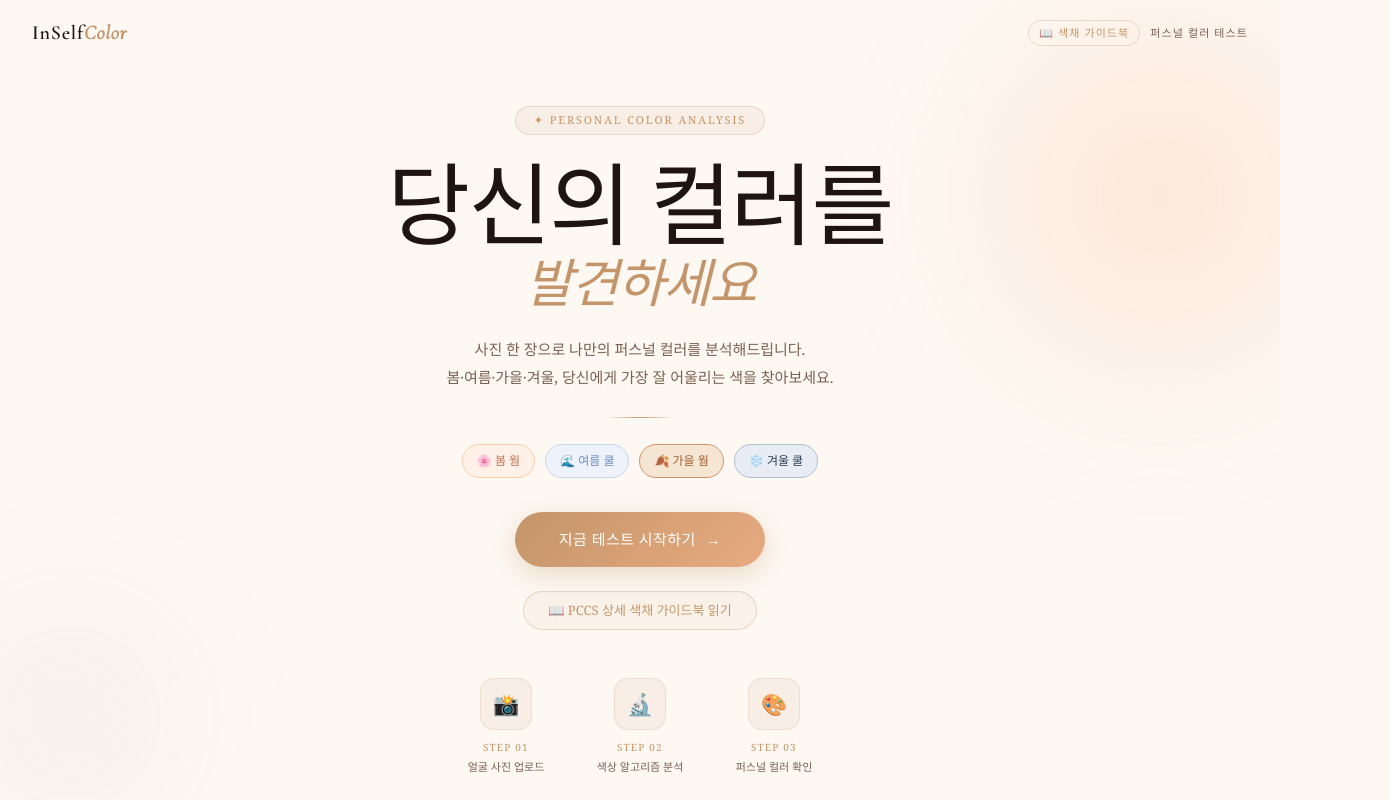
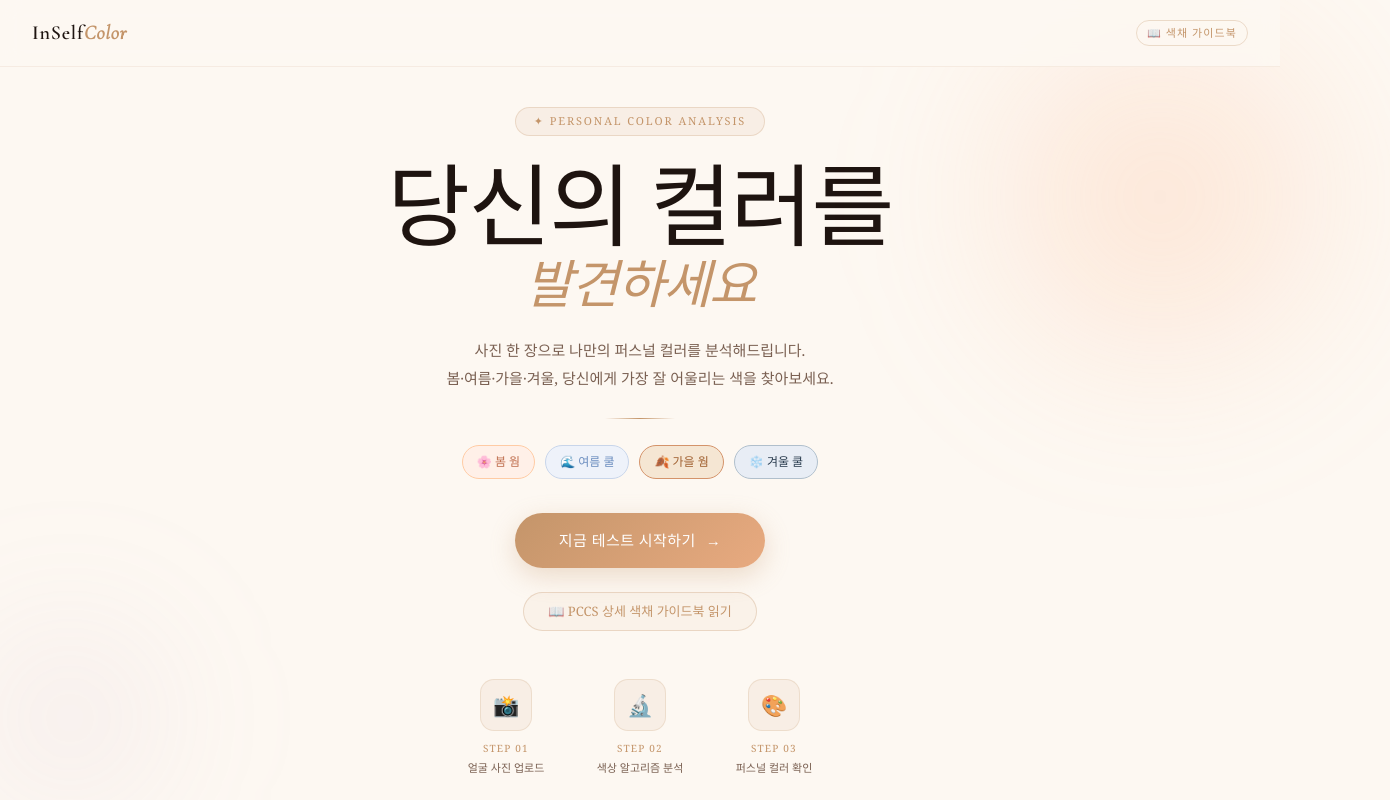
Before and after one commit to zezeStudio/InSelfColor, a React (Vite) app: page / in a window 1280 px wide. Shown: the top 800 px of the page, 1390 px wide, since content can reach past the window. Built offline with nearby package versions, Linux system fonts and the light colour scheme.

Commit message:
style: update UI navigation and design components
- Implement sticky headers with backdrop blur
- Update icon and labels for better visual consistency
- Improve color palette preview layout and styling

```diff
--- a/src/components/PersonalColorGuide.tsx
+++ b/src/components/PersonalColorGuide.tsx
@@ -156,8 +156,8 @@ const CSS = `
     --r:16px;--rl:24px;
     --fs:'Noto Serif KR',Georgia,serif;--fd:'Cormorant Garamond',Georgia,serif;
   }
-  body{background:var(--cream);font-family:var(--fs);color:var(--text);}
-  .gw{min-height:100vh;background:var(--cream);overflow-x:hidden;}
+  body{background:var(--cream);font-family:var(--fs);color:var(--text);overflow-x:hidden;}
+  .gw{min-height:100vh;background:var(--cream);position:relative;}
 
   /* ── NAV ── */
   .gnav{display:flex;align-items:center;justify-content:space-between;padding:18px 32px;position:sticky;top:0;background:rgba(253,248,242,0.88);backdrop-filter:blur(12px);z-index:100;border-bottom:1px solid var(--border);}
@@ -614,10 +614,49 @@ function SeasonCard({s}: SeasonCardProps){
           </div>
         </div>
 
-        <div style={{fontSize:11,color:"var(--sub)",marginBottom:6,fontWeight:500}}>컬러 팔레트</div>
-        <div className="sc-palette">
+        <div style={{fontSize:11,color:"var(--sub)",marginBottom:8,fontWeight:600,letterSpacing:"0.03em"}}>🎨대표 컬러 프리뷰</div>
+        <div style={{
+          display: "grid",
+          gridTemplateColumns: "repeat(4, 1.5fr)",
+          gap: "6px",
+          marginBottom: "14px"
+        }}>
           {s.palette.map((c,i)=>(
-            <div key={c} className="sc-sw" style={{background:c}} title={s.paletteNames[i]}/>
+            <div key={c} style={{
+              display: "flex",
+              alignItems: "center",
+              gap: "4px",
+              background: `${c}10`,
+              border: `1px solid ${c}28`,
+              borderRadius: "100px",
+              padding: "4px 6px",
+              boxShadow: "0 1px 2px rgba(62,40,20,0.02)",
+              transition: "transform 0.2s, box-shadow 0.2s",
+              cursor: "default"
+            }}
+            title={`${s.paletteNames[i]}: ${c}`}
+            >
+              <div style={{
+                width: "12px",
+                height: "12px",
+                borderRadius: "50%",
+                background: c,
+                boxShadow: "0 1px 3px rgba(0,0,0,0.18)",
+                border: "1px solid rgba(255,255,255,0.8)",
+                flexShrink: 0
+              }} />
+              <span style={{
+                fontSize: "10px",
+                fontWeight: "600",
+                color: "var(--dark)",
+                opacity: 0.85,
+                whiteSpace: "nowrap",
+                overflow: "hidden",
+                textOverflow: "ellipsis"
+              }}>
+                {s.paletteNames[i]}
+              </span>
+            </div>
           ))}
         </div>
 
--- a/src/components/PersonalColorTest.tsx
+++ b/src/components/PersonalColorTest.tsx
@@ -620,7 +620,7 @@ function downloadDetailedResultCard(season: any, scores: Record<string, number>)
 
   ctx.fillStyle = "#C4956A";
   ctx.font = "bold 13px sans-serif";
-  ctx.fillText("⭐  같은 타입 유명인 메이트", 436, 1097);
+  ctx.fillText("✦  같은 타입 유명인 메이트", 436, 1097);
 
   ctx.strokeStyle = "rgba(196,149,106,0.14)";
   ctx.beginPath();
@@ -683,13 +683,13 @@ const CSS=`
     --r:18px;--rl:26px;
     --fs:'Noto Serif KR',Georgia,serif;--fd:'Cormorant Garamond',Georgia,serif;
   }
-  body{background:var(--cream);font-family:var(--fs);color:var(--text);}
-  .w{min-height:100vh;background:var(--cream);position:relative;overflow-x:hidden;}
+  body{background:var(--cream);font-family:var(--fs);color:var(--text);overflow-x:hidden;}
+  .w{min-height:100vh;background:var(--cream);position:relative;}
   .se{animation:si .55s cubic-bezier(0.16,1,0.3,1) both;}
   @keyframes si{from{opacity:0;transform:translateY(18px)}to{opacity:1;transform:translateY(0)}}
 
   /* NAV */
-  .nav{display:flex;align-items:center;justify-content:space-between;padding:18px 32px;position:relative;z-index:10;}
+  .nav{display:flex;align-items:center;justify-content:space-between;padding:18px 32px;position:sticky;top:0;background:rgba(253,248,242,0.85);backdrop-filter:blur(10px);z-index:100;border-bottom:1px solid rgba(196,149,106,0.12);}
   .logo{font-family:var(--fd);font-size:20px;font-weight:600;color:var(--dark);letter-spacing:.04em;}
   .logo span{color:var(--rg);font-style:italic;}
   .nav-tag{font-size:11px;color:var(--sub);letter-spacing:.1em;}
@@ -863,8 +863,10 @@ const CSS=`
   .ract{display:flex;gap:9px;margin-top:22px;flex-wrap:wrap;}
   .btr{flex:1;min-width:110px;background:rgba(196,149,106,.08);border:1px solid rgba(196,149,106,.26);color:var(--rg);border-radius:100px;padding:13px 18px;font-size:13px;font-family:var(--fs);cursor:pointer;transition:all .22s;text-align:center;}
   .btr:hover{background:rgba(196,149,106,.14);transform:translateY(-1px);}
-  .bdl{flex:1;min-width:110px;background:rgba(30,20,15,.05);border:1px solid rgba(30,20,15,.12);color:var(--dark);border-radius:100px;padding:13px 18px;font-size:13px;font-family:var(--fs);cursor:pointer;transition:all .22s;text-align:center;}
-  .bdl:hover{background:rgba(30,20,15,.09);transform:translateY(-1px);}
+  .bdl-detailed{flex:1.2;min-width:140px;background:rgba(196,149,106,.1);border:1px solid rgba(196,149,106,.4);color:var(--dark);border-radius:100px;padding:13px 18px;font-size:13px;font-family:var(--fs);cursor:pointer;transition:all .22s;text-align:center;font-weight:600;}
+  .bdl-detailed:hover{background:rgba(196,149,106,.18);transform:translateY(-1px);}
+  .bdl-sns{flex:1.2;min-width:140px;background:rgba(30,20,15,.05);border:1px solid rgba(30,20,15,.12);color:var(--dark);border-radius:100px;padding:13px 18px;font-size:13px;font-family:var(--fs);cursor:pointer;transition:all .22s;text-align:center;}
+  .bdl-sns:hover{background:rgba(30,20,15,.09);transform:translateY(-1px);}
   .bsh{flex:1;min-width:110px;background:linear-gradient(135deg,#C4956A,#E8AA80);border:none;color:#fff;border-radius:100px;padding:13px 18px;font-size:13px;font-family:var(--fs);cursor:pointer;transition:all .22s;text-align:center;box-shadow:0 6px 20px rgba(196,149,106,.26);}
   .bsh:hover{transform:translateY(-2px);box-shadow:0 10px 28px rgba(196,149,106,0.36);}
 
@@ -945,7 +947,6 @@ function Nav({ onGoToGuide }: NavProps){
             📖 색채 가이드북
           </button>
         )}
-        <span>퍼스널 컬러 테스트</span>
       </div>
     </nav>
   );
@@ -1221,8 +1222,12 @@ function ResultsScreen({result,onRetry,onToast}: ResultsScreenProps){
       onToast("공유 기능이 지원되지 않습니다");
     }
   };
-  const handleDl=()=>{
-    try{downloadDetailedResultCard(season,scores);onToast("상세 결과 카드를 저장하고 있어요...");}
+  const handleDlDetailed=()=>{
+    try{downloadDetailedResultCard(season,scores);onToast("전체 상세 결과 카드를 저장하고 있어요...");}
+    catch{onToast("저장 중 오류가 발생했습니다");}
+  };
+  const handleDlSns=()=>{
+    try{downloadResultCard(season,scores);onToast("SNS 전용 결과 카드를 저장하고 있어요...");}
     catch{onToast("저장 중 오류가 발생했습니다");}
   };
 
@@ -1348,13 +1353,14 @@ function ResultsScreen({result,onRetry,onToast}: ResultsScreenProps){
           {/* CELEB */}
           <div className="rcard">
             <div className="rlbl">같은 타입 유명인</div>
-            <div className="clist">{season.celebs.map((c: string)=><span key={c} className="cchip">⭐ {c}</span>)}</div>
+            <div className="clist">{season.celebs.map((c: string)=><span key={c} className="cchip">✦ {c}</span>)}</div>
           </div>
 
           {/* ACTIONS */}
           <div className="ract">
             <button className="btr" onClick={onRetry}>← 다시 테스트</button>
-            <button className="bdl" onClick={handleDl}>⬇ 결과 저장</button>
+            <button className="bdl-detailed" onClick={handleDlDetailed}>📋 전체내용 이미지 저장</button>
+            <button className="bdl-sns" onClick={handleDlSns}>📸 SNS용 이미지 저장</button>
             <button className="bsh" onClick={handleShare}>↗ 공유하기</button>
           </div>
 
```
